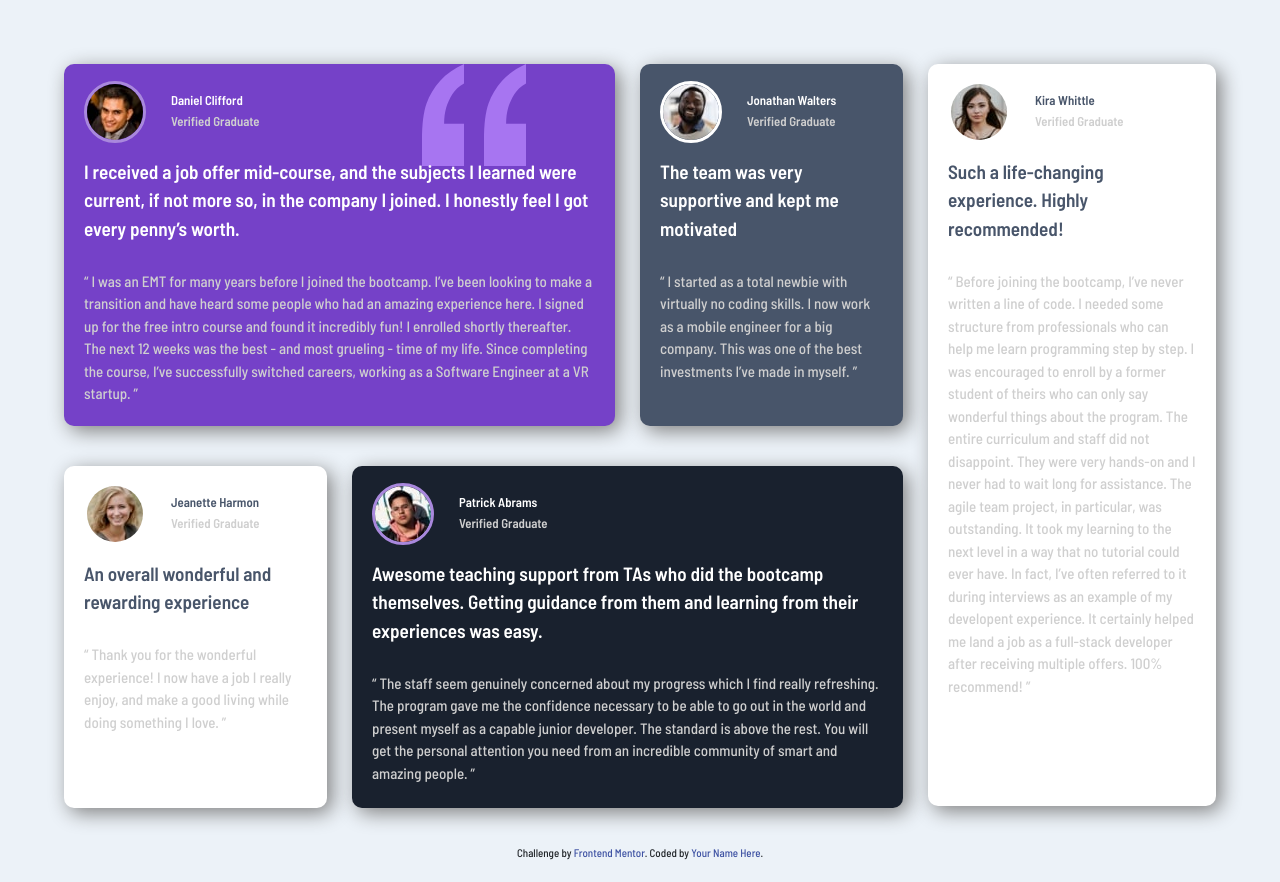
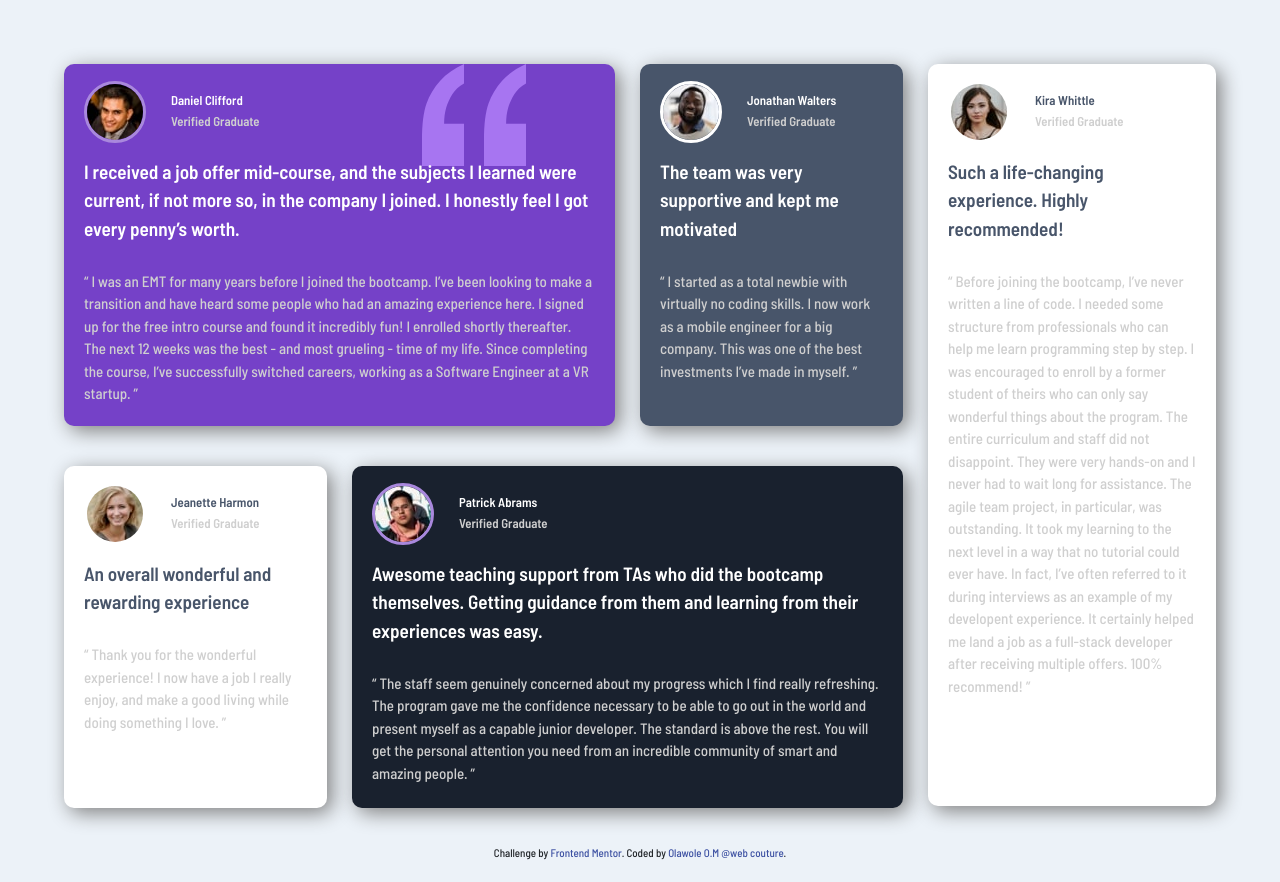
Before and after one commit to wulzymart/testimonials-grid-section-main, a plain HTML site: page index.html in a window 1280 px wide. Drawn offline with nearby package versions, Linux system fonts and the light colour scheme.

Commit message:
Update index.html

```diff
--- a/index.html
+++ b/index.html
@@ -122,7 +122,7 @@
 
     <div class="attribution">
       Challenge by <a href="https://www.frontendmentor.io?ref=challenge" target="_blank">Frontend Mentor</a>.
-      Coded by <a href="#">Your Name Here</a>.
+      Coded by <a href="https://www.webcouture.com.ng">Olawole O.M @web couture</a>.
     </div>
 </body>
 
```
